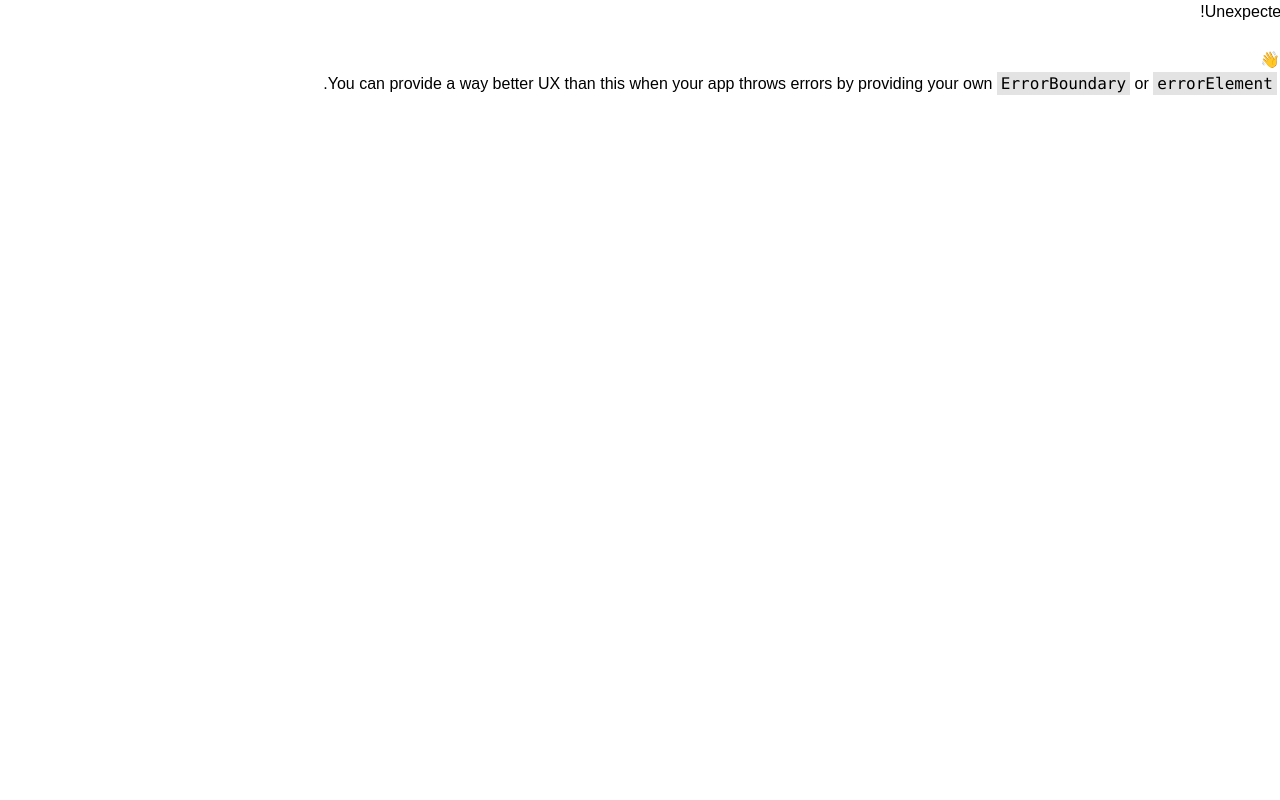
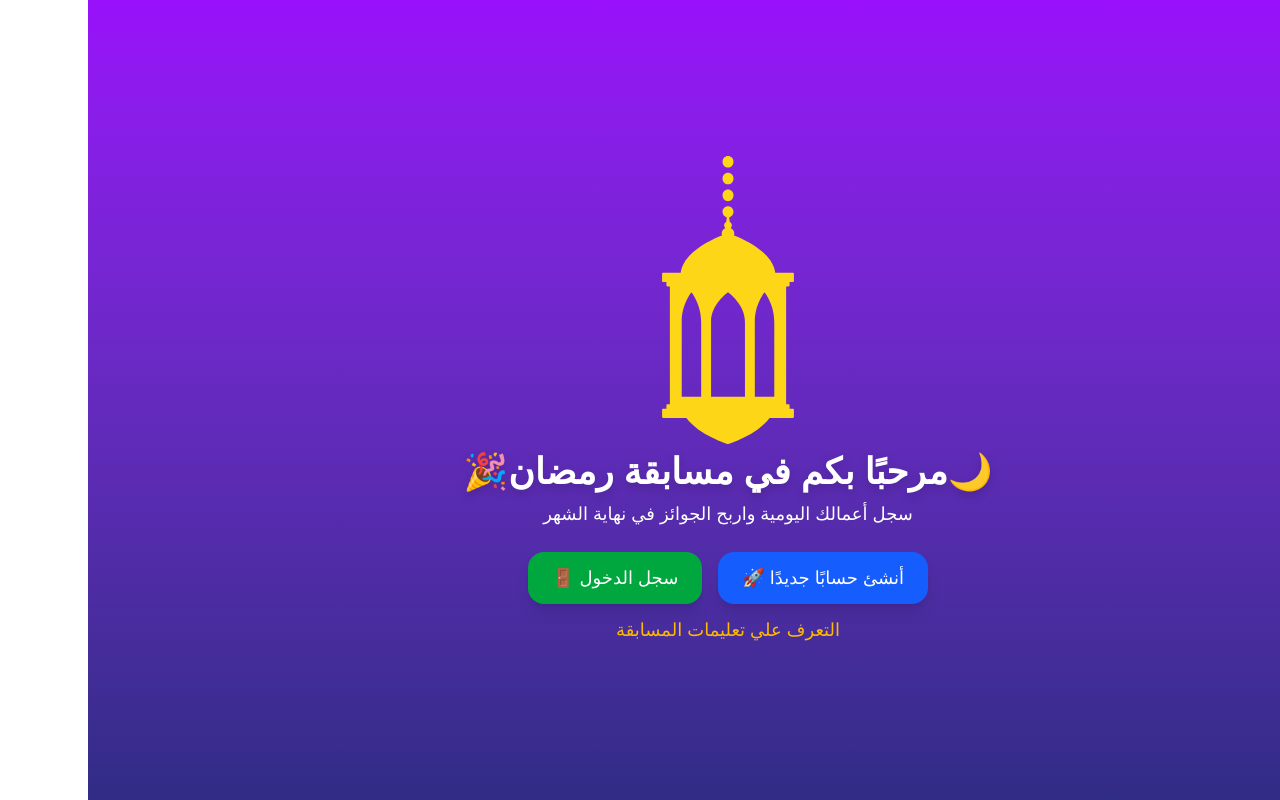
Before and after one commit to AbdelrahmanShams1/Quran_Compition, a React (Vite) app: page /Quran_Compition/welcome in a window 1280 px wide. Before the commit this address had no page. Built offline with nearby package versions, Linux system fonts and the light colour scheme.

Commit message:
editing routs and adding the welcome page

```diff
--- a/src/App.jsx
+++ b/src/App.jsx
@@ -1,19 +1,25 @@
-import { Route, createBrowserRouter, createRoutesFromElements, RouterProvider } from 'react-router-dom';
-import Login from './component/Login';
-import SignUp from './component/SignUp';
-import Home from './component/Home';
-import Instructions from './component/Instructions';
-
+import {
+  Route,
+  createBrowserRouter,
+  createRoutesFromElements,
+  RouterProvider,
+} from "react-router-dom";
+import Login from "./component/Login";
+import SignUp from "./component/SignUp";
+import Home from "./component/Home";
+import Instructions from "./component/Instructions";
+import Welcome from "./component/welcome";
 
 const App = () => {
   const router = createBrowserRouter(
     createRoutesFromElements(
-    <>
-    <Route path='/Quran_Compition' element={<Login />} />
-    <Route path="Quran_Compition/signup" element={<SignUp />} />
-    <Route path="Quran_Compition/home" element={<Home />} />
-    <Route path='Quran_Compition/instraction' element= { <Instructions/>}></Route>
-    </>
+      <>
+        <Route path="Quran_Compition/login" element={<Login />} />
+        <Route path="Quran_Compition/signup" element={<SignUp />} />
+        <Route path="Quran_Compition/home" element={<Home />} />
+        <Route path="Quran_Compition/instraction" element={<Instructions />} />
+        <Route path="Quran_Compition/welcome" element={<Welcome />} />
+      </>
     )
   );
 
--- a/src/component/Instructions.jsx
+++ b/src/component/Instructions.jsx
@@ -1,17 +1,19 @@
-import { Link } from "react-router-dom";
+import { useNavigate } from "react-router-dom";
 import { FaArrowLeft, FaInfoCircle, FaCheckCircle } from "react-icons/fa";
 
 const Instructions = () => {
+  const navigate = useNavigate();
+
   return (
     <div className="min-h-screen bg-gradient-to-b from-purple-600 to-indigo-900 p-4">
       <div className="container mx-auto max-w-4xl">
-        <Link to={"/Quran_Compition/home"}
+        <button
+          onClick={() => navigate(-1)}
           className="inline-flex items-center text-white bg-indigo-600 hover:bg-indigo-700 px-3 py-2 rounded-md text-sm transition-all"
         >
           <FaArrowLeft className="w-3 h-3 ml-1" />
           العودة الي الصفحه الرئيسية
-        </Link>
-
+        </button>
         <div className="bg-white/95 backdrop-blur-sm transform transition-all duration-300 hover:shadow-xl p-6 rounded-lg mt-4">
           <div className="text-2xl text-center flex items-center justify-center gap-2 font-bold text-indigo-900">
             <FaInfoCircle className="w-6 h-6 text-blue-500 " />
@@ -26,11 +28,13 @@ const Instructions = () => {
               <div className="bg-blue-50 p-4 rounded-lg space-y-2">
                 <p className="flex items-center gap-2 transform transition-all duration-300 hover:translate-x-2">
                   <FaCheckCircle className="w-4 h-4 text-green-600" />
-                  <span className="font-bold">30 نقطة:</span> الصلاة في المسجد مع الجماعة
+                  <span className="font-bold">30 نقطة:</span> الصلاة في المسجد
+                  مع الجماعة
                 </p>
                 <p className="flex items-center gap-2 transform transition-all duration-300 hover:translate-x-2">
                   <FaCheckCircle className="w-4 h-4 text-green-600" />
-                  <span className="font-bold">15 نقطة:</span> الصلاة في الوقت (بدون جماعة)
+                  <span className="font-bold">15 نقطة:</span> الصلاة في الوقت
+                  (بدون جماعة)
                 </p>
                 <p className="flex items-center gap-2 transform transition-all duration-300 hover:translate-x-2">
                   <FaCheckCircle className="w-4 h-4 text-green-600" />
@@ -46,9 +50,12 @@ const Instructions = () => {
                   "يجب تسجيل كل صلاة في وقتها",
                   "لا يمكن تعديل النقاط بعد تأكيد الصلاة",
                   "يتم تحديث قائمة المتصدرين يومياً",
-                  "يجب الصدق في تسجيل المعلومات"
+                  "يجب الصدق في تسجيل المعلومات",
                 ].map((rule, index) => (
-                  <li key={index} className="transform transition-all duration-300 hover:translate-x-2">
+                  <li
+                    key={index}
+                    className="transform transition-all duration-300 hover:translate-x-2"
+                  >
                     {rule}
                   </li>
                 ))}
--- /dev/null
+++ b/src/component/Welcome.jsx
@@ -0,0 +1,39 @@
+import { Link } from "react-router-dom";
+import fanous from "../assets/fanous.svg";
+
+export default function Welcome() {
+  return (
+    <div className="flex flex-col items-center justify-center min-h-screen bg-gradient-to-b from-purple-600 to-indigo-900 text-center p-3">
+      <div className="text-yellow-400">
+        <img src={fanous} alt="fanous" className="sm:size-72 size-60 mb-2" />
+      </div>
+      <h1 className="text-xl sm:text-4xl font-bold text-white drop-shadow-lg">
+        🌙مرحبًا بكم في مسابقة رمضان🎉
+      </h1>
+      <p className="text-lg text-white mt-2">
+        سجل أعمالك اليومية واربح الجوائز في نهاية الشهر
+      </p>
+
+      <div className="mt-6 flex gap-4">
+        <Link
+          className="px-4 py-3 text-sm sm:text-lg sm:px-6 bg-blue-600 text-white rounded-2xl shadow-lg hover:bg-blue-700 transition"
+          to={"/Quran_Compition/signup"}
+        >
+          أنشئ حسابًا جديدًا 🚀
+        </Link>
+        <Link
+          className="px-4 py-3 text-sm sm:text-lg sm:px-6 bg-green-600 text-white rounded-2xl shadow-lg hover:bg-green-700 transition"
+          to={"/Quran_Compition/login"}
+        >
+          سجل الدخول 🚪
+        </Link>
+      </div>
+      <Link
+        to={"/Quran_Compition/instraction"}
+        className="mt-3 text-sm sm:text-lg text-amber-400 hover:text-amber-500 hover:underline transition"
+      >
+        التعرف علي تعليمات المسابقة
+      </Link>
+    </div>
+  );
+}
```
Also changed, not shown: src/assets/fanous.svg (added).
